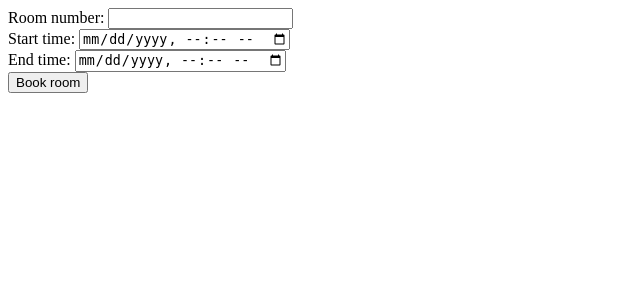
After one commit to ProstoMakcc/booking, a Django app: page /book/ in a window 1280 px wide. The commit adds this page. Shown: the top 300 px of the page, without its empty margins (0-640 px from the left). Run offline with Django 5.2, Linux system fonts and the light colour scheme.

Commit message:
Added some more templates and basic functionality for booking room

```diff
--- a/booking/models.py
+++ b/booking/models.py
@@ -13,8 +13,8 @@ class Room(models.Model):
 class Booking(models.Model):
     room = models.ForeignKey(Room, on_delete=models.CASCADE, related_name='bookings')
     user = models.ForeignKey(User, on_delete=models.CASCADE, related_name='bookings')
-    start_time = models.DateField()
-    end_time = models.DateField()
+    start_time = models.DateTimeField()
+    end_time = models.DateTimeField()
     creation_time = models.DateTimeField(auto_now_add=True)
 
     def __str__(self):
--- a/booking/urls.py
+++ b/booking/urls.py
@@ -1,7 +1,8 @@
 from django.urls import path
-from .views import room_list, room_details
+from .views import room_list, room_details, book_room
 
 urlpatterns = [
-    path("", room_list, name="room_list"),
-    path("<int:pk>/", room_details, name="room_details"),
+    path("", room_list, name="room-list"),
+    path("<int:pk>/", room_details, name="room-details"),
+    path("book/", book_room, name="book-room"),
 ]
--- a/booking/views.py
+++ b/booking/views.py
@@ -1,5 +1,6 @@
 from django.shortcuts import render
-from .models import Room
+from .models import Room, Booking
+from django.http import HttpResponse
 
 def room_list(request):
     rooms = Room.objects.all()
@@ -7,7 +8,7 @@ def room_list(request):
         "rooms": rooms,
     }
 
-    return render(request, "booking/room_list.html", context=context)
+    return render(request, "booking/room-list.html", context=context)
 
 def room_details(request, pk):
     room = Room.objects.get(id=pk)
@@ -15,4 +16,27 @@ def room_details(request, pk):
         "room": room,
     }
 
-    return render(request, "booking/room_details.html", context)
+    return render(request, "booking/room-details.html", context)
+
+def book_room(request):
+    if request.method == "POST":
+        room_number = request.POST.get("room-number")
+        start_time = request.POST.get("start-time")
+        end_time = request.POST.get("end-time")
+
+        try:
+            room = Room.objects.get(number=room_number)
+        except Room.DoesNotExist:
+            return HttpResponse("Room not found", 404)
+
+        booking = Booking.objects.create(room=room,
+                                         user=request.user,
+                                         start_time=start_time,
+                                         end_time=end_time)
+        booking.save()
+
+        return HttpResponse("Room booked", 200)
+    elif request.method == "GET":
+        return render(request, "booking/booking-form.html")
+
+    return HttpResponse("Method not allowed", 405)
--- /dev/null
+++ b/templates/booking/booking-form.html
@@ -0,0 +1,17 @@
+<form method="POST" action="{% url 'book-room' %}">
+    {% csrf_token %}
+    <div>
+        <label for="room-number">Room number:</label>
+        <input type="text" id="room-number" name="room-number">
+    </div>
+    <div>
+        <label for="start-time">Start time:</label>
+        <input type="datetime-local" id="start-time" name="start-time">
+    </div>
+    <div>
+        <label for="end-time">End time:</label>
+        <input type="datetime-local" id="end-time" name="end-time">
+    </div>
+
+    <button type="submit">Book room</button>
+</form>
--- a/templates/booking/room_details.html
+++ b/templates/booking/room-details.html
@@ -1,6 +1,6 @@
 <div>
     <h1>Room number: {{ room.number }}</h1>
-    <a href="{% url 'room_list' %}"><h2>Back to list</h2></a>
+    <a href="{% url 'room-list' %}"><h2>Back to list</h2></a>
     <p>Capacity: {{ room.capacity }}</p>
     <p>Location: {{ room.location }}</p>
     <p>Price: {{ room.price }}</p>
--- a/templates/booking/room_list.html
+++ b/templates/booking/room-list.html
@@ -1,6 +1,6 @@
 {% for room in rooms %}
     <div>
-        <a href="{% url 'room_details' room.pk %}"><h1>Room number: {{ room.number}}</h1></a>
+        <a href="{% url 'room-details' room.pk %}"><h1>Room number: {{ room.number}}</h1></a>
         <h2>Room capacity: {{ room.capacity }}</h2>
     </div>
 {% endfor %}
```
Also changed, not shown: booking/migrations/0002_alter_booking_end_time_alter_booking_start_time.py (added).
